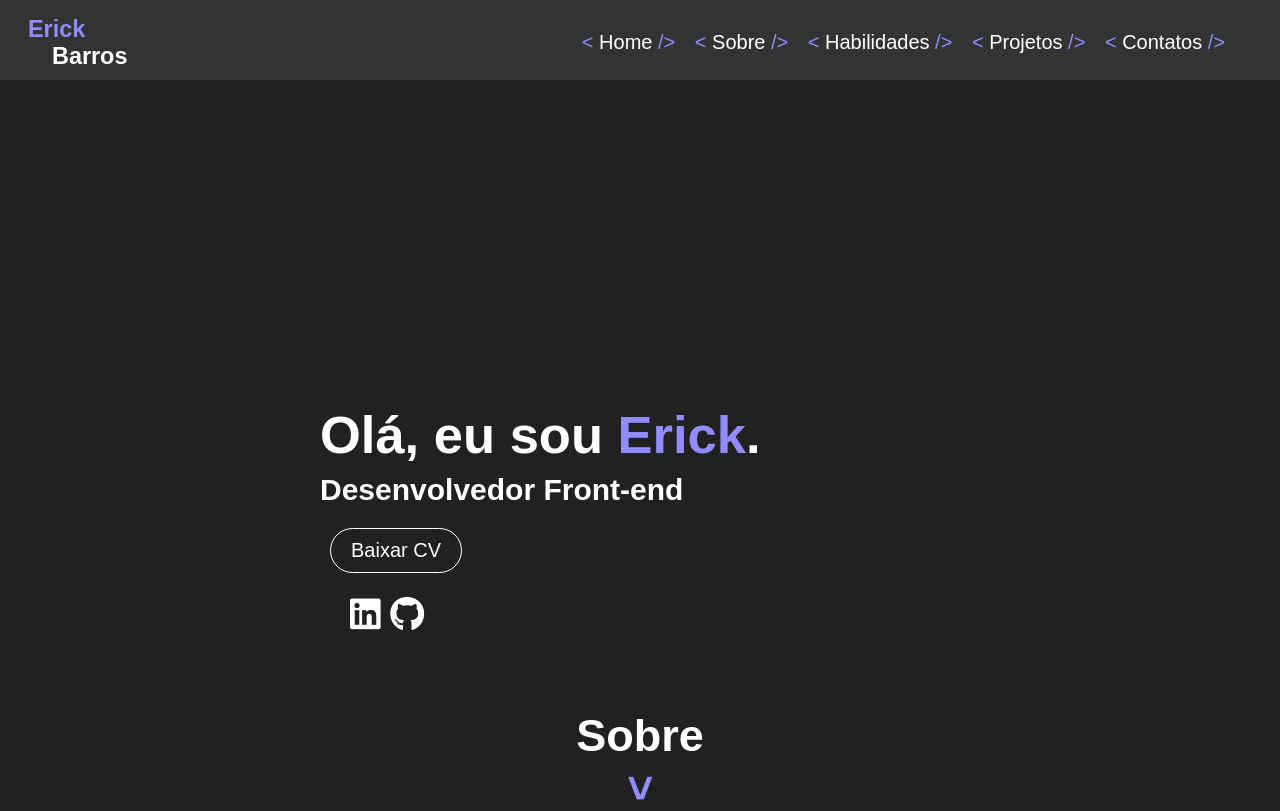
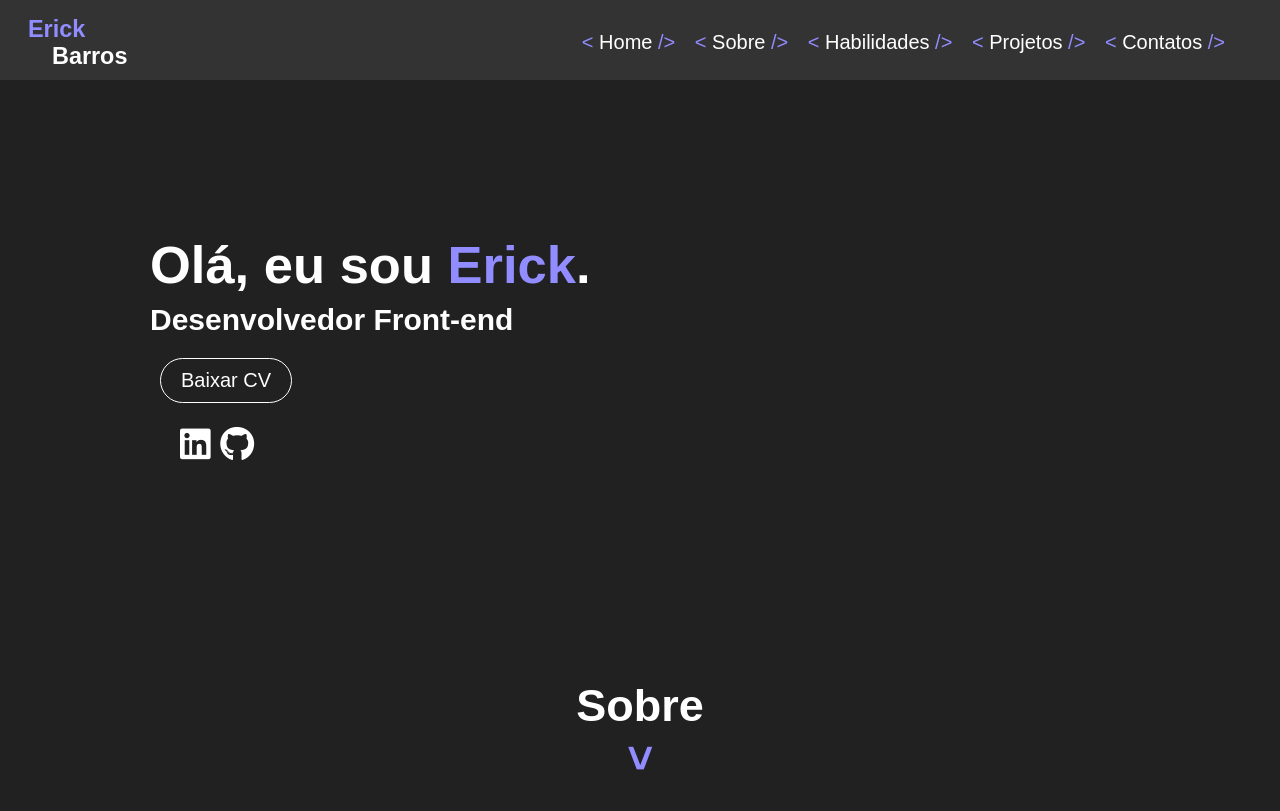
Before and after one commit to ErickBAlmeida/portfolio-pessoal, a plain HTML site: page index.html in a window 1280 px wide. Shown: the top 811 px of the page. Drawn offline with nearby package versions, Linux system fonts and the light colour scheme.

Commit message:
fix: Corrigir responsividade para telas de notebooks

```diff
--- a/CSS/layouts/main.css
+++ b/CSS/layouts/main.css
@@ -71,6 +71,17 @@
     color: var(--second-color);
 }
 
+
+@media (max-width: 1500px) {
+    #main {
+        height: 90vh;
+    }
+
+    .main-article {
+        padding: 150px;
+    }
+}
+
 @media (max-width: 1040px) {
     .main-article {
         padding: 50px;
```
